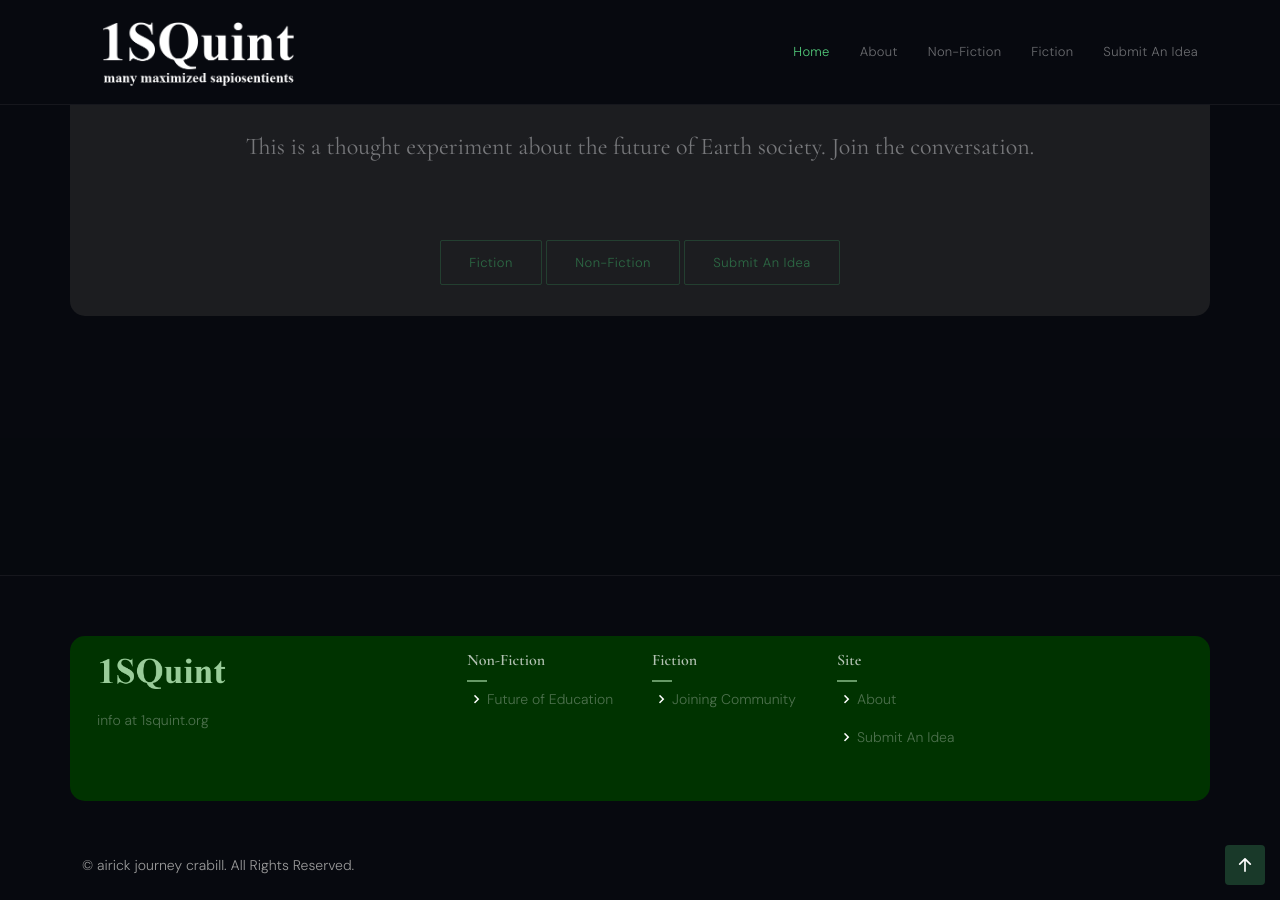
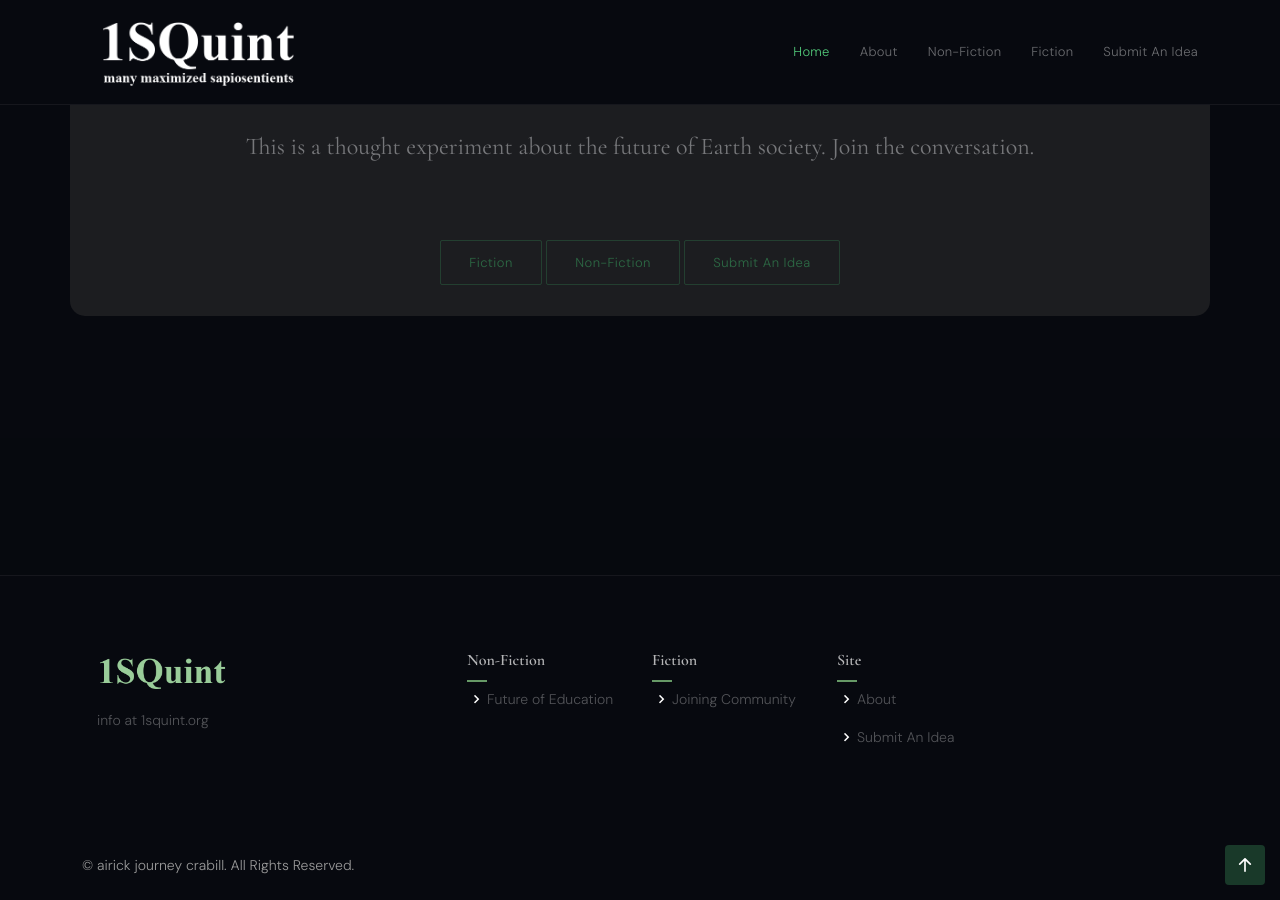
Before and after one commit to ajcrabill/1sq-org, a Jekyll site: the page built from index.md, in a window 1280 px wide and 900 px high, scrolled down 325 px. Built offline with Jekyll 4.4.1, drawn with Linux system fonts in a browser that asks for light colours.

Commit message:
Fix green rounded breadcrumb/footer boxes
Presento template hardcodes `.breadcrumbs .container { background: #363; border-radius: 15px }` — more specific than our section-level override. Added transparent+radius-0 rules targeting the container directly.

Co-Authored-By: Claude Sonnet 4.6 <noreply@anthropic.com>

```diff
--- a/assets/css/custom.css
+++ b/assets/css/custom.css
@@ -314,6 +314,26 @@ footer a:hover,
   padding: 28px 0 22px !important;
 }
 
+/* Kill the Presento template's hardcoded container backgrounds + rounded corners */
+.breadcrumbs .container {
+  background: transparent !important;
+  border-radius: 0 !important;
+  padding-left: 12px !important;
+  padding-right: 12px !important;
+}
+
+#footer .container,
+footer .container {
+  background: transparent !important;
+  border-radius: 0 !important;
+}
+
+#footer .container .row,
+footer .container .row {
+  background: transparent !important;
+  border-radius: 0 !important;
+}
+
 .breadcrumbs ol {
   display: flex;
   align-items: center;
```
